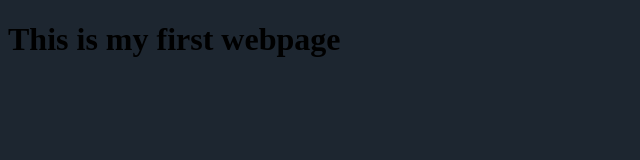
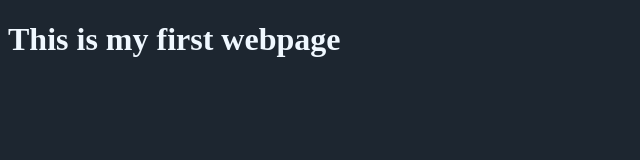
Before and after one commit to dgt90/dgt90.github.io, a plain HTML site: page index.html in a window 1280 px wide. Shown: the whole page, without its empty margins (0-640 px from the left). Drawn offline with Linux system fonts and the light colour scheme.

Commit message:
set body color to white

```diff
--- a/css/main.css
+++ b/css/main.css
@@ -1 +1,3 @@
-body {background-color: #1d2630;}
+body {background-color: #1d2630;
+    color: aliceblue;
+}
```
